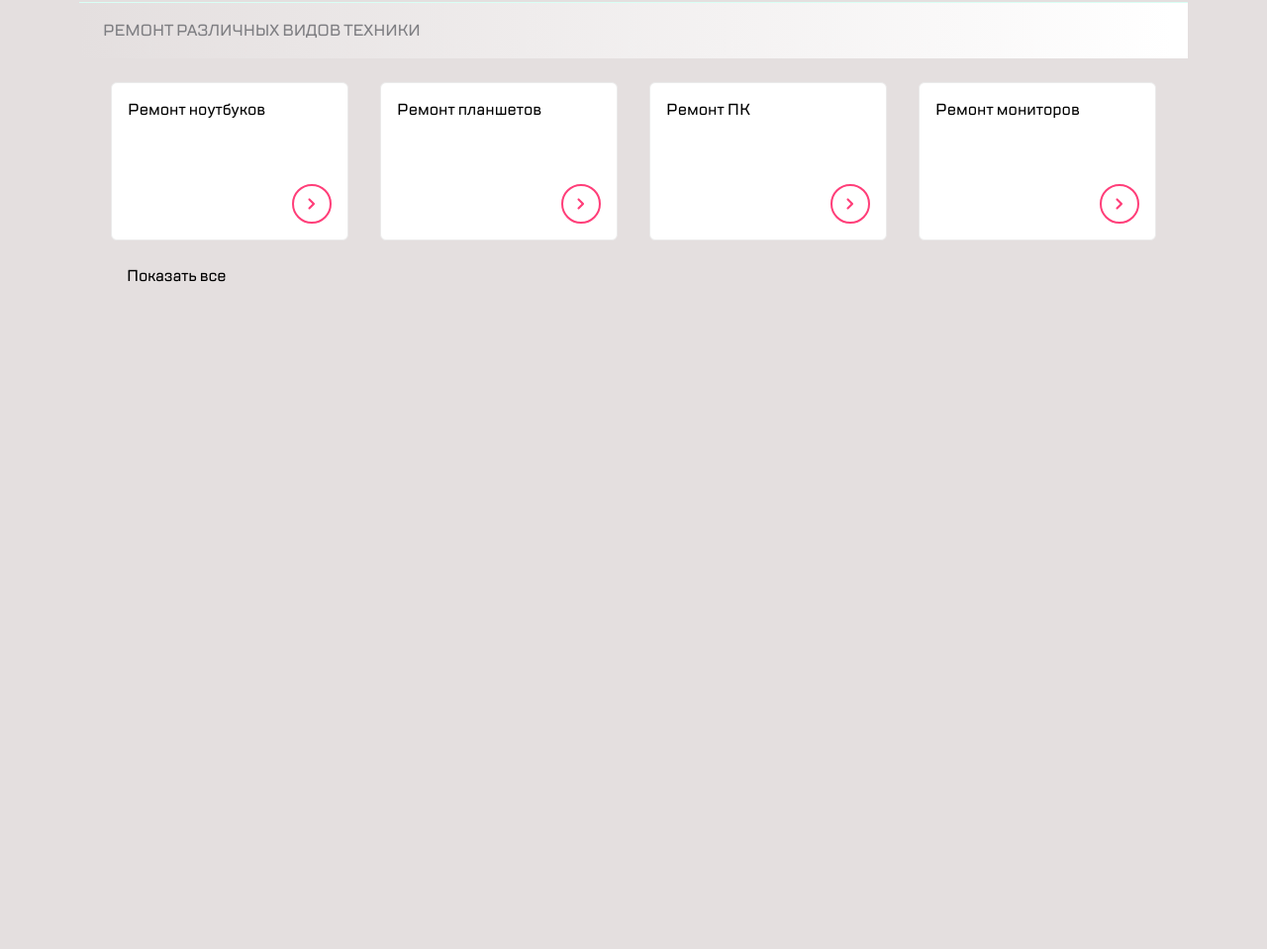
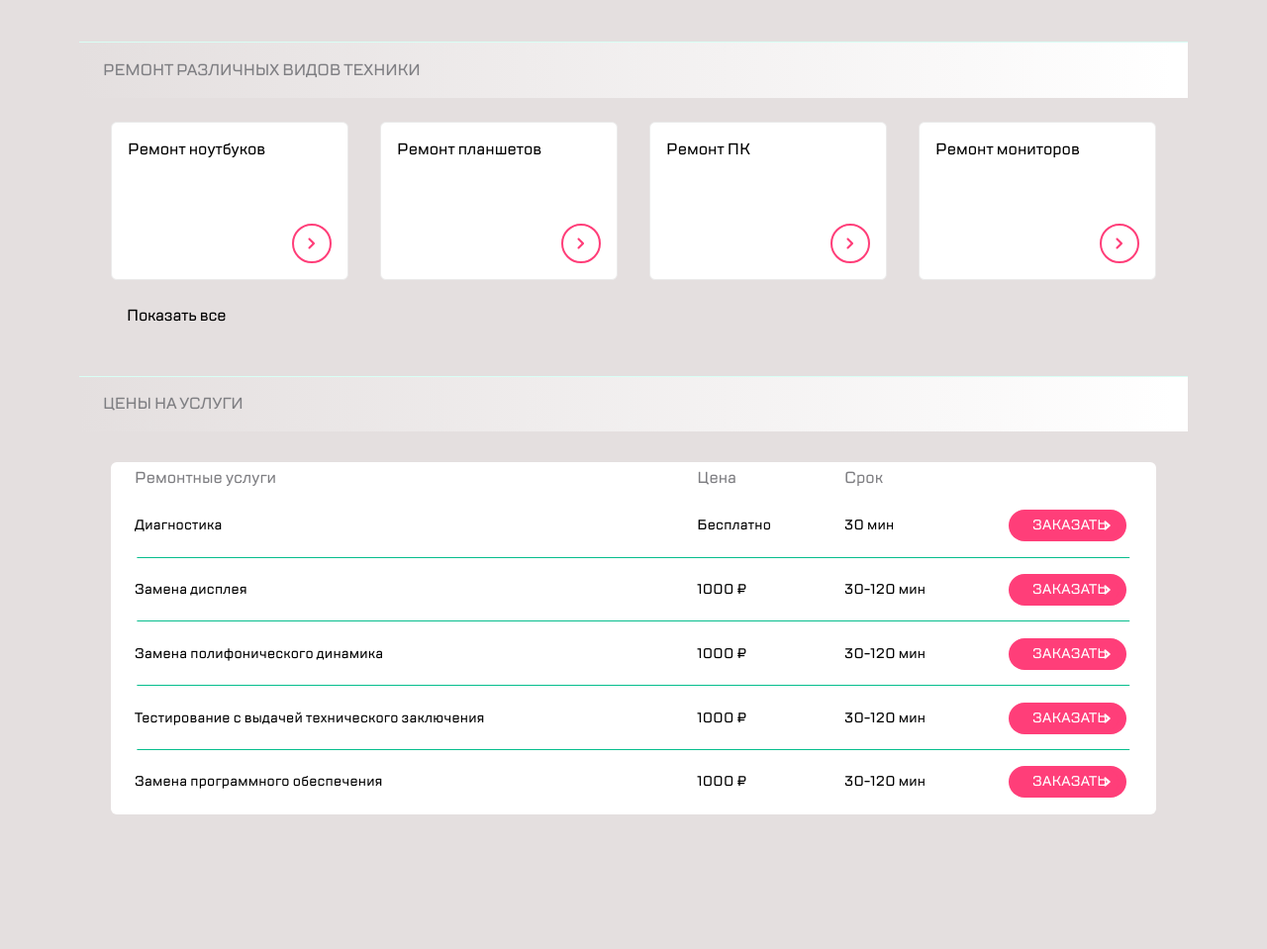
Before and after one commit to Almira1774/16.09, a website built with webpack: page src/template.pug in a window 1280 px wide. Shown: the part 903-1862 px from the top of the page at 99% size. Built offline with nearby package versions, Linux system fonts and the light colour scheme; files whose address does not match are found by name.

Commit message:
настроила третий свайпер

```diff
--- a/src/index.js
+++ b/src/index.js
@@ -5,6 +5,7 @@ import './assets/logo768.png'
 import './assets/logo1020.png'
 import './js/serviceBrands.js'
 import './js/serviceGadgets.js'
+import './js/prices.js'
 
 
 
--- /dev/null
+++ b/src/js/prices.js
@@ -0,0 +1,33 @@
+import Swiper from 'swiper/bundle';
+import '../js/swiper-bundle.min.js';
+
+document.addEventListener("DOMContentLoaded", function () {
+    const gadgetsSwiper = new Swiper(".prices-swiper", {
+        slidesPerView: 1.2,
+        slidesPerGroup: 1,
+        centeredSlides: false,
+        loop: true,
+        pagination: {
+            el: ".swiper-pagination",
+            clickable: true,
+        },
+        effect: 'coverflow',
+        coverflowEffect: {
+            slideShadows: true,
+            modifier: 0,
+        },
+        on: {
+            init: function () {
+                document
+                    .querySelectorAll(".prices-swiper .swiper-slide-active .slide-content")
+                    .forEach((el) => {
+                        el.style.opacity = "1";
+                        el.style.transform = "translateY(0)";
+                    });
+            },
+        },
+    });
+
+
+
+});
--- a/src/js/serviceGadgets.js
+++ b/src/js/serviceGadgets.js
@@ -8,7 +8,7 @@ document.addEventListener("DOMContentLoaded", function () {
         centeredSlides: false,
         loop: true,
         pagination: {
-            el: ".gadgets-swiper.swiper-pagination",
+            el: ".swiper-pagination",
             clickable: true,
         },
         effect: 'coverflow',
--- /dev/null
+++ b/src/pug/prices.pug
@@ -0,0 +1,77 @@
+block prices
+section.prices
+  h4.prices__title  Цены на услуги
+  div.prices-swiper.swiper
+    div.swiper-wrapper
+      div.swiper-slide.swiper-slide--header
+        div.slide-content
+          div.header-title Ремонтные услуги
+          div.header-title Цена
+          div.header-title Срок
+          div.header-title
+      div.swiper-slide
+        div.slide-content
+          div.item-container
+            span.item-title Ремонтные услуги
+            div.item Диагностика
+          div.item-container
+            span.item-title Цена
+            div.item Бесплатно
+          div.item-container
+            span.item-title Срок
+            div.item 30 мин
+          div.item-container
+            button.item.order Заказать
+      div.swiper-slide
+        div.slide-content
+          div.item-container
+            span.item-title Ремонтные услуги
+            div.item Замена дисплея
+          div.item-container
+            span.item-title Цена
+            div.item 1000 ₽
+          div.item-container
+            span.item-title Срок
+            div.item 30-120 мин
+          div.item-container
+            button.item.order Заказать
+      div.swiper-slide
+        div.slide-content
+          div.item-container
+            span.item-title Ремонтные услуги
+            div.item Замена полифонического динамика
+          div.item-container
+            span.item-title Цена
+            div.item 1000 ₽
+          div.item-container
+            span.item-title Срок
+            div.item 30-120 мин
+          div.item-container
+            button.item.order Заказать
+      div.swiper-slide
+        div.slide-content
+          div.item-container
+            span.item-title Ремонтные услуги
+            div.item Тестирование с выдачей технического заключения
+          div.item-container
+            span.item-title Цена
+            div.item 1000 ₽
+          div.item-container
+            span.item-title Срок
+            div.item 30-120 мин
+          div.item-container
+            button.item.order Заказать
+      div.swiper-slide
+        div.slide-content
+          div.item-container.fourth-item
+            span.item-title Ремонтные услуги
+            div.item Замена программного обеспечения
+          div.item-container
+            span.item-title Цена
+            div.item 1000 ₽
+          div.item-container
+            span.item-title Срок
+            div.item 30-120 мин
+          div.item-container.last-item
+            button.item.order Заказать
+    div.swiper-pagination
--- a/src/sass/main.scss
+++ b/src/sass/main.scss
@@ -2,9 +2,10 @@
 @use './header' as *;
 @use './nav.scss' as *;
 @use './mainMenue.scss' as *;
+@use '../css/swiper-bundle.min.css' as *;
 @use './serviceBrands.scss' as *;
 @use './serviceGadgets.scss' as *;
-@import '../css/swiper-bundle.min.css';
+@use './prices.scss' as *;
 
 /* Проверить все круги*/
 
@@ -38,3 +39,4 @@ body {
     height: 1925px;
 }
 }
+/* Пагинация у третьего слайдера. бордеры закруглить у слайдеров */
--- /dev/null
+++ b/src/sass/prices.scss
@@ -0,0 +1,334 @@
+@use './variables.scss' as *;
+@import '../css/swiper-bundle.min.css';
+
+
+.prices {
+    margin-left: auto;
+    margin-right: auto;
+
+    @media screen and ((min-width:320px) and (max-width: 767px)) {
+        width: 320px;
+        min-height: 508px;
+        margin-bottom: 40px;
+    }
+
+    @media screen and ((min-width: 768px) and (max-width: 1119px)) {
+        width: 768px;
+        min-height: 568px;
+        margin-bottom: 47px;
+    }
+
+    @media screen and (min-width: 1120px) {
+        width: 1120px;
+        min-height: 576px;
+        margin-bottom: 50px;
+    }
+
+
+
+    .prices__title {
+        width: 100%;
+        @include h2;
+        color: $font-gray;
+        text-transform: uppercase;
+        padding-left: 24px;
+        background-color: $header-color;
+        @include titleGradient;
+        align-content: center;
+        border-top: 1px solid #D9FFF5;
+
+        @media screen and ((min-width: 320px) and (max-width: 767px)) {
+            height: 56px;
+            padding: 0px 16px;
+            margin-bottom: 16px;
+        }
+
+        @media screen and (min-width:768px) {
+            height: 56px;
+            margin-bottom: 31px;
+        }
+    }
+
+    .swiper {
+        max-height: 100%;
+
+        @media screen and ((min-width:320px) and (max-width: 767px)) {
+            max-width: 304px;
+            margin-right: 0;
+            position: relative;
+            margin-bottom: 16px;
+
+            &::before {
+                content: "";
+                position: absolute;
+                width: 24px;
+                height: 200px;
+                right: 0;
+                top: 0;
+                background: linear-gradient(90deg, rgba(255, 255, 255, 0) 0%, #FFFFFF 100%);
+                z-index: 3;
+            }
+        }
+
+        @media screen and ((min-width: 768px) and (max-width: 1119px)) {
+            max-width: 720px;
+        }
+
+        @media screen and (min-width: 1120px) {
+            max-width: 1056px;
+        }
+
+    }
+
+
+    .swiper-wrapper {
+        display: inline-table;
+        box-sizing: border-box;
+
+        @media screen and ((min-width:320px) and (max-width: 767px)) {
+            height: 216px;
+            display: flex;
+            column-gap: 16px;
+            margin-bottom: 16px;
+
+        }
+
+        @media screen and ((min-width: 768px) and (max-width: 1119px)) {
+            height: 356px;
+        }
+
+        @media screen and (min-width: 1120px) {
+            height: 356px;
+        }
+    }
+
+
+    .swiper-slide {
+        display: table-row-group;
+        background-color: $header-color;
+        border-radius: 6px;
+
+        @media screen and ((min-width:320px) and (max-width: 767px)) {
+            width: 260px !important;
+            display: flex;
+            height: 200px;
+            flex-direction: column;
+            padding: 16px;
+            max-height: 100%;
+            position: relative;
+        }
+
+        @media screen and (min-width: 768px) {
+            &:not(:first-child):not(:last-child)::after {
+                content: "";
+                position: absolute;
+                width: 95%;
+                height: 1px;
+                bottom: 0;
+                left: 50%;
+                transform: translateX(-50%);
+                border-bottom: 1px solid #06be8d;
+            }
+
+
+            border-top-left-radius: 6px;
+
+
+        }
+
+        @media screen and (min-width:1120px) {}
+
+    }
+
+
+
+
+    .swiper-slide--header {
+        display: table-header-group;
+        height: 32px;
+        vertical-align: text-top;
+        border-spacing: 20px;
+        color: #7E7E82;
+
+        @media screen and ((min-width:320px) and (max-width: 767px)) {
+            display: none;
+        }
+
+        @media screen and (min-width: 768px) {}
+    }
+
+    .header-title {
+        display: table-cell;
+        vertical-align: middle;
+        text-align: left;
+
+        @media screen and (min-width:320px) and (max-width: 767px) {
+            display: none;
+
+        }
+
+        @media screen and (min-width:768px) and (max-width: 1119px) {
+            padding-left: 16px;
+
+            &:first-child {
+                border-top-left-radius: 6px;
+            }
+
+            &:last-child {
+
+                border-top-right-radius: 6px;
+            }
+        }
+
+        @media screen and (min-width: 1120px) {
+            padding-left: 24px;
+
+            &:first-child {
+                border-top-left-radius: 6px;
+            }
+
+            &:last-child {
+                border-top-right-radius: 6px;
+            }
+        }
+    }
+
+
+
+    .slide-content {
+        display: table-row;
+        vertical-align: middle;
+        max-width: 100%;
+        position: relative;
+
+        @media screen and ((min-width:320px) and (max-width: 767px)) {
+            padding: 0;
+            display: flex;
+            flex-direction: column;
+            row-gap: 16px;
+            max-height: 100%;
+        }
+
+        @media screen and (min-width: 768px) {
+
+
+        }
+    }
+    .order {
+        @include btnOrder;
+        padding: 4px 0px 4px 12px;
+        background-image: url('../assets/goside.png');
+        background-repeat: no-repeat;
+        background-position: 87px center;
+
+
+        @media screen and ((min-width:320px) and (max-width: 767px)) {
+            position: absolute;
+
+
+        }
+        @media screen and ((min-width: 768px) and (max-width: 1119px)) {
+            margin: 16px;
+
+        }
+        @media screen and (min-width:1120px) {
+            text-align: center;
+        }
+
+    }
+
+    .item-container {
+        display: table-cell;
+        width: auto;
+
+        @media screen and ((min-width:320px) and (max-width: 767px)) {
+            display: flex;
+            flex-direction: column;
+            row-gap: 4px;
+        }
+
+        @media screen and (min-width: 768px) {
+            vertical-align: middle;
+            text-align: center;
+        }
+
+    }
+    .last-item {
+        border-bottom-right-radius: 6px;
+    }
+
+    .fourth-item {
+        border-bottom-left-radius: 6px;
+    }
+
+    .item-title {
+        font-size: 14px;
+        line-height: 16px;
+        font-weight: 500;
+        letter-spacing: 0px;
+        color: #7E7E82;
+
+        @media screen and ((min-width:320px) and (max-width: 767px)) {
+            display: inline-flex;
+
+
+        }
+
+        @media screen and (min-width:768px) {
+            display: none;
+        }
+    }
+
+    .item {
+        display: table-cell;
+        vertical-align: middle;
+        text-align: left;
+        min-width: 74px;
+        font-size: 14px;
+        line-height: 18px;
+        letter-spacing: 0.2px;
+        font-weight: 400;
+
+        @media screen and ((min-width:320px) and (max-width: 767px)) {
+            display: inline-flex;
+        }
+
+        @media screen and ((min-width: 768px) and (max-width: 1119px)) {
+            padding-left: 16px;
+            white-space: nowrap;
+        }
+
+        @media screen and (min-width: 1120px) {
+            padding-left: 24px;
+        }
+    }
+
+
+
+
+    .swiper-pagination {
+        height: 12px;
+        gap: 12px;
+        opacity: 1;
+
+        @media screen and (min-width: 768px) {
+            display: none;
+        }
+    }
+
+    .swiper-pagination-bullet {
+        width: 12px;
+        height: 12px;
+        border-radius: 50%;
+        opacity: 0.1;
+    }
+
+    .swiper-pagination-bullet-inactive {
+        background-color: #DDDDDD;
+    }
+
+    .swiper-pagination-bullet-active {
+        opacity: 1;
+        background-color: #B5B6BC;
+    }
+}
--- a/src/sass/serviceBrands.scss
+++ b/src/sass/serviceBrands.scss
@@ -30,7 +30,7 @@
         margin-right: auto;
         margin-bottom: 50px;
     }
-}
+
 /* линки поправить*/
 .servicesBrands__title {
     width: 100%;
@@ -187,7 +187,7 @@
     }
 }
 
-
+}
 
 
 .slide-content__Lenovo {
--- a/src/template.pug
+++ b/src/template.pug
@@ -57,7 +57,7 @@ html(lang="en")
               span Читать далее
             div.main__logo-container
           picture
-            source(media="(max-width: 767px)" srcset="../assets/logo320.png" alt="Логотип и часы работы")
+            source(media="(min-width:320px) and (max-width: 767px)" srcset="../assets/logo320.png" alt="Логотип и часы работы")
             source(media="(min-width: 768px) and (max-width: 1119px)" srcset="../assets/logo768.png" alt="Логотип и часы работы")
             source(media="(min-width: 1120px)" srcset="../assets/logo1020.png" alt="Логотип и часы работы")
             img.main__logo(src="../assets/logo.png" alt="Логотип и часы работы")
@@ -65,3 +65,5 @@ html(lang="en")
 include ./pug/serviceBrands.pug
     block gadgets
 include ./pug/serviceGadgets.pug
+    block prices
+include ./pug/prices.pug
```
Also changed, not shown: src/sass/variables.scss (+19 -1 lines), src/assets/goside.png (added).
